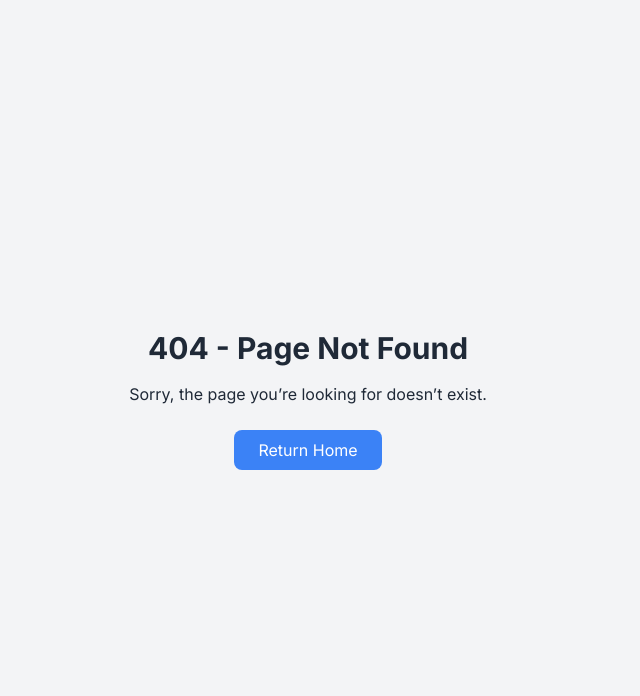
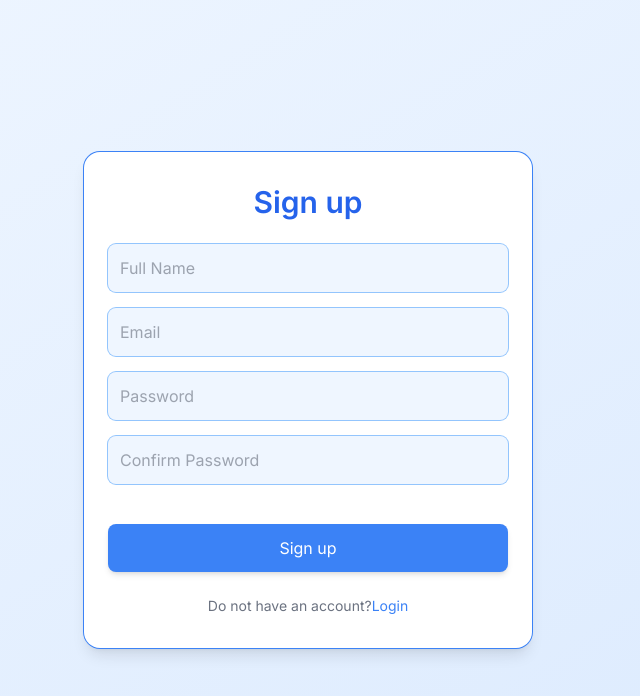
Before and after one commit to tsegaye27/ceramics-store, a Next.js app: page /signup in a window 1280 px wide. Before the commit this address had no page. Shown: the top 696 px of the page, without its empty margins (332-972 px from the left). Built offline with nearby package versions, Linux system fonts and the light colour scheme.

Commit message:
add login and signup pages with form validation

```diff
--- /dev/null
+++ b/app/(auth)/login/page.tsx
@@ -0,0 +1,96 @@
+"use client";
+// import Spinner from "@/app/_components/Spinner";
+import { useAuth } from "@/app/_context/AuthContext";
+import axios from "axios";
+import Link from "next/link";
+import { useRouter } from "next/navigation";
+import React, { useState } from "react";
+
+const LoginPage: React.FC = () => {
+  const [email, setEmail] = useState("");
+  const [password, setPassword] = useState("");
+  const [error, setError] = useState("");
+  const { login } = useAuth();
+  const router = useRouter();
+  const [isLoading, setLoading] = useState(false);
+
+  const handleSubmit = async (event: React.FormEvent) => {
+    event.preventDefault();
+    if (!email || !password) {
+      setError("Missing email or password");
+      return;
+    }
+    if (password.length < 6) {
+      setError("Password must be at least 6 characters");
+      return;
+    }
+    try {
+      const response = await axios.post("/api/auth/login", {
+        email,
+        password,
+      });
+      const { token } = response.data;
+      login(token);
+      setEmail("");
+      setPassword("");
+      setLoading(true);
+      router.push("/");
+    } catch (error: any) {
+      setError(error.response.data.message);
+    }
+  };
+
+  const handleNavigate = () => {
+    setLoading(true);
+  };
+
+  if (isLoading) return <div className="h-screen">{/*<Spinner />*/}</div>;
+
+  return (
+    <div className="min-h-screen flex justify-center items-center bg-gradient-to-br from-blue-50 to-blue-100 p-4">
+      <form
+        onSubmit={handleSubmit}
+        className="bg-white shadow-lg ring-1 ring-blue-500 flex flex-col items-center gap-6 py-8 px-6 rounded-2xl w-full max-w-md"
+      >
+        <h2 className="text-3xl font-semibold text-blue-600">Login</h2>
+
+        <div className="w-full">
+          <input
+            type="email"
+            value={email}
+            onChange={(e) => setEmail(e.target.value)}
+            placeholder="Email"
+            className="block w-full p-3 ring-1 ring-blue-300 focus:ring-2 focus:ring-blue-500 outline-none rounded-lg mb-4 transition-all duration-200 ease-in-out bg-blue-50"
+          />
+          <input
+            type="password"
+            value={password}
+            onChange={(e) => setPassword(e.target.value)}
+            placeholder="Password"
+            className="block w-full p-3 ring-1 ring-blue-300 focus:ring-2 focus:ring-blue-500 outline-none rounded-lg mb-4 transition-all duration-200 ease-in-out bg-blue-50"
+          />
+        </div>
+
+        <button
+          type="submit"
+          className="w-full py-3 bg-blue-500 hover:bg-blue-600 text-white rounded-lg shadow-md hover:shadow-lg transition-all duration-200 ease-in-out"
+        >
+          Login
+        </button>
+        {error && <p className="text-red-500">{error}</p>}
+        <p className="text-sm text-gray-500">
+          Do not have an account?
+          <Link
+            href={"/signup"}
+            onClick={handleNavigate}
+            className="text-blue-500 hover:underline"
+          >
+            Sign up
+          </Link>
+        </p>
+      </form>
+    </div>
+  );
+};
+
+export default LoginPage;
--- /dev/null
+++ b/app/(auth)/signup/page.tsx
@@ -0,0 +1,117 @@
+"use client";
+// import Spinner from "@/app/_components/Spinner";
+import axios from "axios";
+import Link from "next/link";
+import { useRouter } from "next/navigation";
+import React, { useState } from "react";
+
+const SignUpPage: React.FC = () => {
+  const [name, setName] = useState("");
+  const [email, setEmail] = useState("");
+  const [password, setPassword] = useState("");
+  const [passwordConfirm, setPasswordConfirm] = useState("");
+  const [error, setError] = useState("");
+  const router = useRouter();
+  const [isLoading, setLoading] = useState(false);
+
+  const handleSubmit = async (event: React.FormEvent) => {
+    event.preventDefault();
+    if (!name || !email || !password || !passwordConfirm) {
+      setError("Missing name, email, password or password confirmation");
+      return;
+    }
+    if (password.length < 6) {
+      setError("Password must be at least 6 characters");
+      return;
+    }
+    if (password !== passwordConfirm) {
+      setError("Passwords do not match");
+      return;
+    }
+    try {
+      const response = await axios.post("/api/auth/signup", {
+        name,
+        email,
+        password,
+      });
+      if (response.status === 201) {
+        setLoading(true);
+        router.push("/auth/login");
+      }
+      setName("");
+      setEmail("");
+      setPassword("");
+      setPasswordConfirm("");
+    } catch (error: any) {
+      setError("Sign-up Failed");
+    }
+  };
+
+  const handleNavigate = () => {
+    setLoading(true);
+  };
+
+  if (isLoading) return <div className="h-screen">{/*<Spinner />*/}</div>;
+
+  return (
+    <div className="min-h-screen flex justify-center items-center bg-gradient-to-br from-blue-50 to-blue-100 p-4">
+      <form
+        onSubmit={handleSubmit}
+        className="bg-white shadow-lg ring-1 ring-blue-500 flex flex-col items-center gap-6 py-8 px-6 rounded-2xl w-full max-w-md"
+      >
+        <h2 className="text-3xl font-semibold text-blue-600">Sign up</h2>
+
+        <div className="w-full">
+          <input
+            type="text"
+            value={name}
+            onChange={(e) => setName(e.target.value)}
+            placeholder="Full Name"
+            className="block w-full p-3 ring-1 ring-blue-300 focus:ring-2 focus:ring-blue-500 outline-none rounded-lg mb-4 transition-all duration-200 ease-in-out bg-blue-50"
+          />
+          <input
+            type="email"
+            value={email}
+            onChange={(e) => setEmail(e.target.value)}
+            placeholder="Email"
+            className="block w-full p-3 ring-1 ring-blue-300 focus:ring-2 focus:ring-blue-500 outline-none rounded-lg mb-4 transition-all duration-200 ease-in-out bg-blue-50"
+          />
+          <input
+            type="password"
+            value={password}
+            onChange={(e) => setPassword(e.target.value)}
+            placeholder="Password"
+            className="block w-full p-3 ring-1 ring-blue-300 focus:ring-2 focus:ring-blue-500 outline-none rounded-lg mb-4 transition-all duration-200 ease-in-out bg-blue-50"
+          />
+          <input
+            type="password"
+            value={passwordConfirm}
+            onChange={(e) => setPasswordConfirm(e.target.value)}
+            placeholder="Confirm Password"
+            className="block w-full p-3 ring-1 ring-blue-300 focus:ring-2 focus:ring-blue-500 outline-none rounded-lg mb-4 transition-all duration-200 ease-in-out bg-blue-50"
+          />
+        </div>
+
+        <button
+          type="submit"
+          className="w-full py-3 bg-blue-500 hover:bg-blue-600 text-white rounded-lg shadow-md hover:shadow-lg transition-all duration-200 ease-in-out"
+        >
+          Sign up
+        </button>
+        {error && <p className="text-red-500">{error}</p>}
+        <p className="text-sm text-gray-500">
+          Do not have an account?
+          <Link
+            href={"/login"}
+            onClick={handleNavigate}
+            className="text-blue-500 hover:underline"
+          >
+            Login
+          </Link>
+        </p>
+      </form>
+    </div>
+  );
+};
+
+export default SignUpPage;
```
